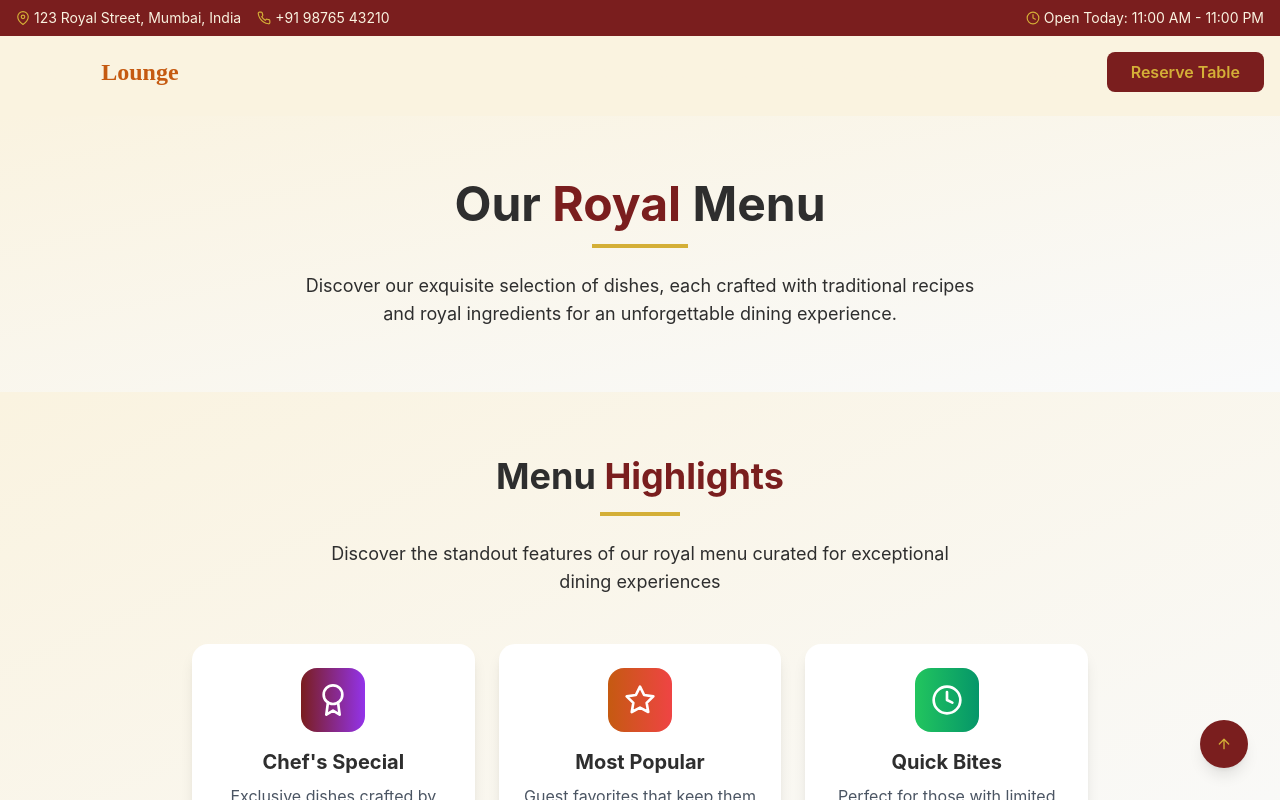
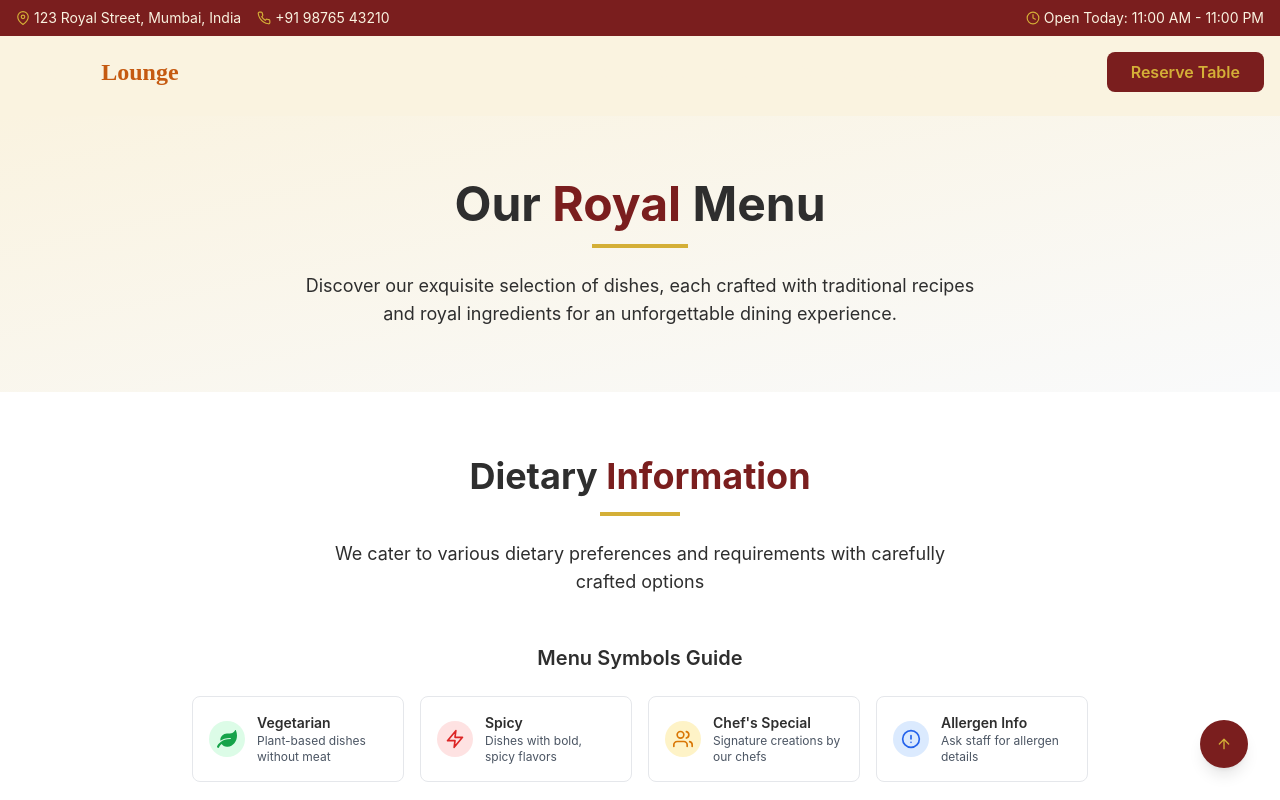
Before and after one commit to shivam86010/Tavisha-Lounge, a React (Vite) app: page /menu in a window 1280 px wide. Shown: the top 800 px of the page. Built offline with nearby package versions, Linux system fonts and the light colour scheme.

Commit message:
work on menu page

```diff
--- a/src/Page/MenuPage/MenuMainPage.jsx
+++ b/src/Page/MenuPage/MenuMainPage.jsx
@@ -297,7 +297,7 @@ const MenuMainPage = () => {
       <MenuHeader />
 
       {/* Additional Menu Components */}
-      <MenuHighlights />
+      {/* <MenuHighlights /> */}
       <DietaryInfo />
       <SeasonalSpecials />
 
```
